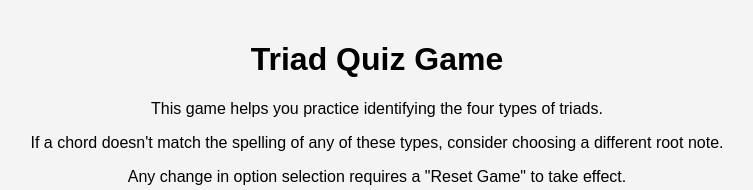
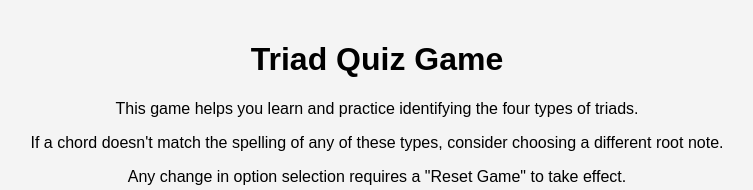
Before and after one commit to tardyon/Triad-Quiz-Game, a plain HTML site: page index.html in a window 1280 px wide. Shown: the top 190 px of the page, without its empty margins (263-1016 px from the left). Drawn offline with Linux system fonts and the light colour scheme.

Commit message:
Update index.html

```diff
--- a/index.html
+++ b/index.html
@@ -87,7 +87,7 @@
 
   <div class="container">
     <h1>Triad Quiz Game</h1>
-    <p>This game helps you practice identifying the four types of triads.</p>
+    <p>This game helps you learn and practice identifying the four types of triads.</p>
     <p>If a chord doesn't match the spelling of any of these types, consider choosing a different root note.</p>
     <p>Any change in option selection requires a "Reset Game" to take effect.</p>
 
```
